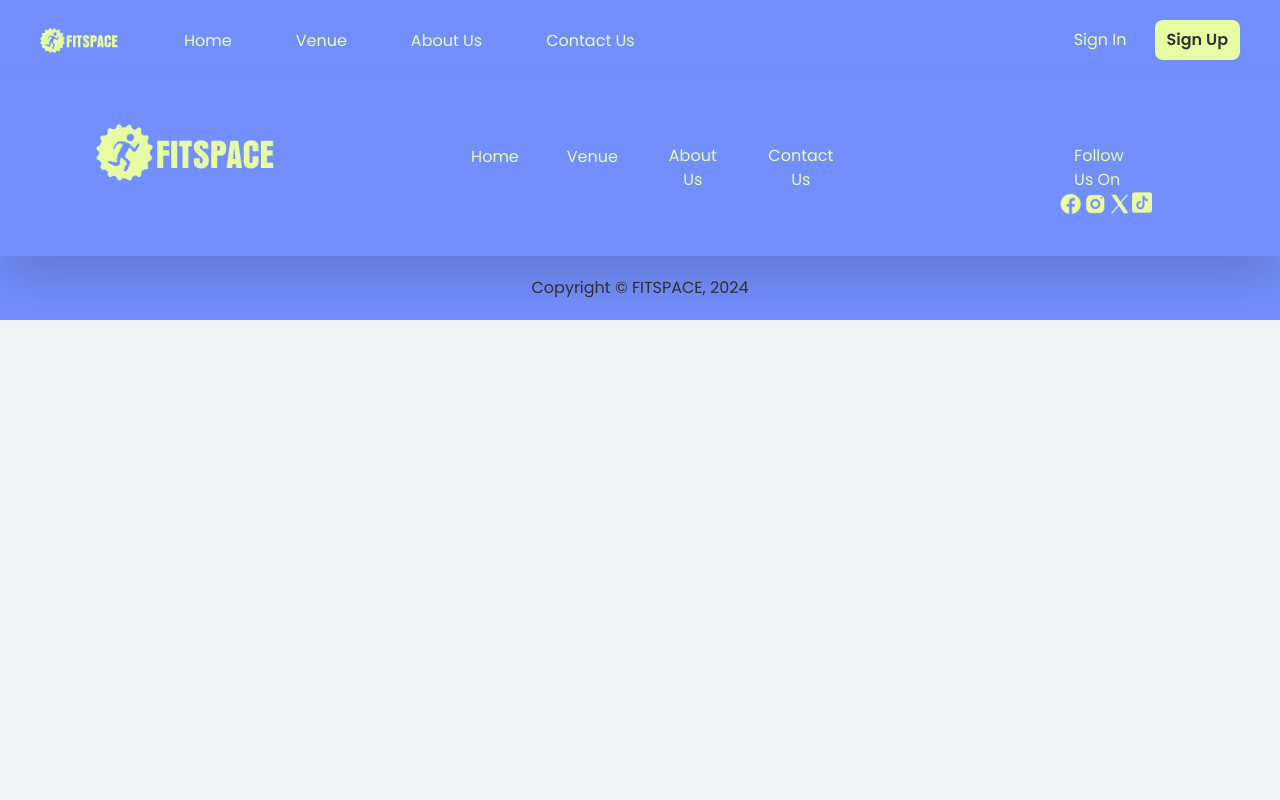
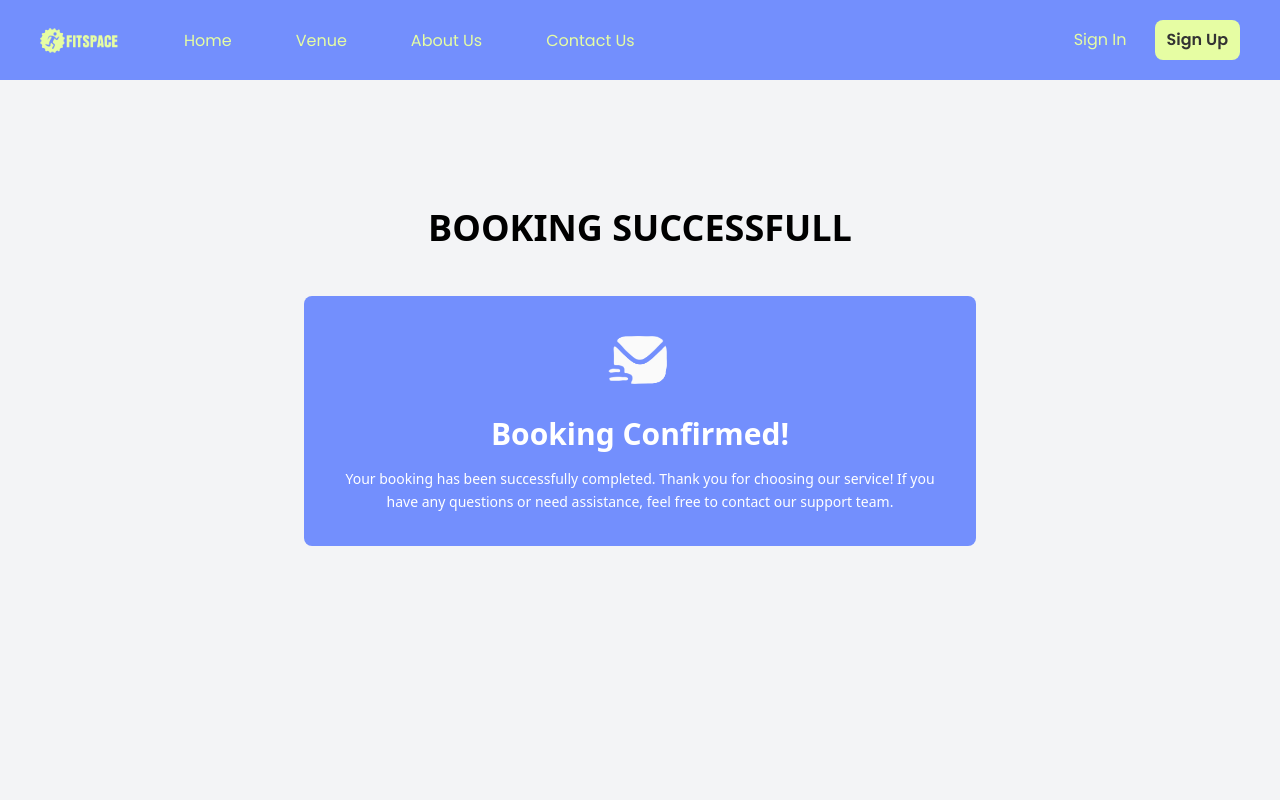
Before and after one commit to brianashari18/if-46-03_1_fitspace-sports-venue-booking-website-frontend, a React (Vite) app: page /booking-success in a window 1280 px wide. Shown: the top 800 px of the page. Built offline with nearby package versions, Linux system fonts and the light colour scheme; no server answers.

Commit message:
all payment done

```diff
--- a/src/App.jsx
+++ b/src/App.jsx
@@ -22,6 +22,7 @@ import ProtectedRoute from "./components/ProtectedRoute.jsx";
 import VenueDetail from "./components/VenueDetail.jsx";
 import Payment from "./components/Payment.jsx";
 import ConfirmPayment from "./components/ConfirmPayment.jsx";
+import BookingSuccess from "./components/BookingSuccess.jsx";
 
 function App() {
     // State global untuk user
@@ -73,6 +74,7 @@ function App() {
                     <Route path="/review-success" element={<ReviewSuccess/>}/>
                     <Route path="/payment" element={<Payment/>}/>
                     <Route path="/confirm-payment" element={<ConfirmPayment/>}/>
+                    <Route path="/booking-success" element={<BookingSuccess/>}/>
                 {/* </Route> */}
                 {/* Or any default route */}
             </Routes>
--- a/src/components/BookingSuccess.jsx
+++ b/src/components/BookingSuccess.jsx
@@ -1,6 +1,4 @@
 import SMS from "../assets/SMS.png";
-import { useState } from "react";
-import { Link } from "react-router-dom";
 
 const BookingSuccess = () => {
   return (
@@ -12,17 +10,14 @@ const BookingSuccess = () => {
         </h1>
 
         <div className="max-w-2xl mx-auto bg-[#738FFD] rounded-lg p-8 text-center text-white">
-        <div className="flex justify-center mb-6">
+          <div className="flex justify-center mb-6">
             <img src={SMS} alt="Success Icon" className="w-16 h-16" />
-        </div>
-          <h2 className="text-3xl font-bold mb-4">Lorem Ipsum</h2>
+          </div>
+          <h2 className="text-3xl font-bold mb-4">Booking Confirmed!</h2>
           <p className="text-sm leading-relaxed">
-            Lorem ipsum dolor sit amet, consectetur adipiscing elit. Donec nec
-            odio enim. Nullam pellentesque mauris quis tristique sollicitudin.
-            Maecenas ac lacus eget mi condimentum pretium ac quis mi. Fusce
-            viverra a ante at tempor. Nam feugiat at enim scelerisque semper.
-            Phasellus sit amet finibus arcu. Phasellus sed ultricies libero, ac
-            iaculis purus. Phasellus.
+            Your booking has been successfully completed. Thank you for choosing
+            our service! If you have any questions or need assistance, feel free to
+            contact our support team.
           </p>
         </div>
       </main>
--- a/src/components/ConfirmPayment.jsx
+++ b/src/components/ConfirmPayment.jsx
@@ -12,7 +12,7 @@ const ConfirmPayment = () => {
 
   const handleNext = () => {
     if (isChecked) {
-      navigate("/payment-success");
+      navigate("/booking-success");
     } else {
       alert("Harap menyetujui syarat dan ketentuan sebelum melanjutkan.");
     }
```
